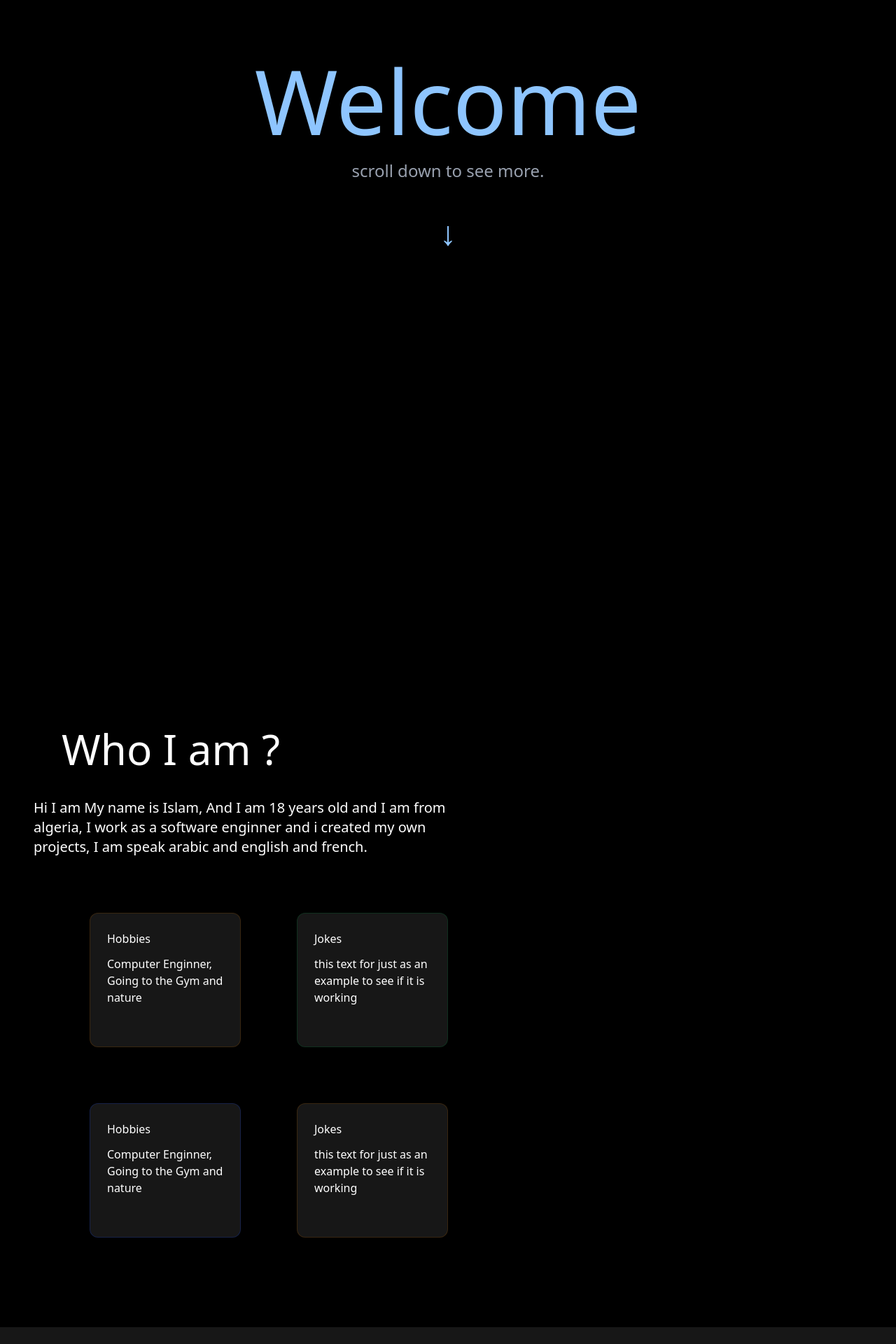
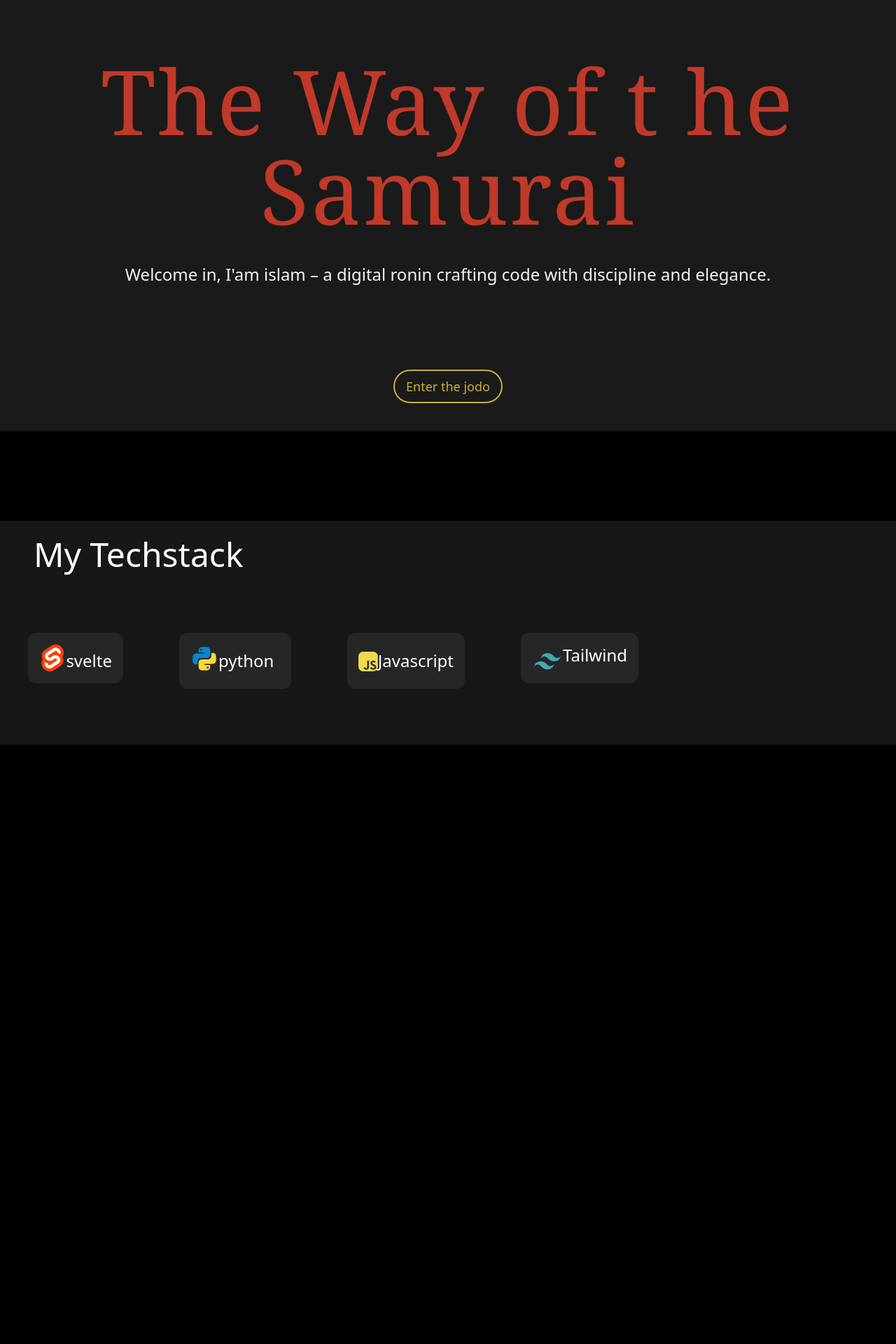
Before and after one commit to Islam0s/myportfolio, a SvelteKit app: page / in a window 1280 px wide. Shown: the top 1920 px of the page at 70% size. After the commit the page ends 1064 px from the top, so only its background shows below. Built offline with nearby package versions, Linux system fonts and the light colour scheme.

Commit message:
A new design for welcome.svelte

```diff
--- a/src/app.css
+++ b/src/app.css
@@ -1,6 +1,6 @@
 @import 'tailwindcss';
 @plugin '@tailwindcss/typography';
-
+@import url('https://fonts.googleapis.com/css2?family=Libertinus+Mono&display=swap');
 
 body {
   background-color: black;
--- a/src/routes/componentes/Welcome.svelte
+++ b/src/routes/componentes/Welcome.svelte
@@ -1,11 +1,22 @@
-<div class="flex min-h-screen w-full flex-col items-center px-4 pt-20">
-	<h1 class="text-4xl text-blue-300 sm:text-6xl md:text-7xl lg:text-9xl">Welcome</h1>
-	<h1 class="flex justify-center py-5 text-center text-lg text-gray-400 sm:text-xl md:text-2xl">
-		scroll down to see more.
-	</h1>
-	<div class="mt-10 animate-bounce">
-		<span class="flex justify-center text-3xl text-blue-300 sm:text-4xl md:text-5xl">
-			&#8595;
-		</span>
+<script>
+</script>
+
+<section
+	class="flex w-full flex-col justify-center bg-[#1a1a1a] pt-10 text-center text-[#f5f5f5] md:pt-20"
+>
+	<div class="text-center">
+		<h1 class="mb-10 font-serif text-4xl tracking-wide text-[#c0392b] md:text-6xl lg:text-9xl">
+			The Way of t he Samurai
+		</h1>
+		<p class="mb-10 text-lg md:mb-20 md:text-2xl">
+			Welcome in, I'am islam – a digital ronin crafting code with discipline and elegance.
+		</p>
+
+		<a
+			href="#button"
+			class="m-10 inline-block rounded-full border-2 border-[#c9b037] px-4 py-2 text-lg text-[#c9b037]"
+		>
+			Enter the jodo
+		</a>
 	</div>
-</div>
+</section>
--- a/src/routes/componentes/about.svelte
+++ b/src/routes/componentes/about.svelte
@@ -1,41 +1 @@
-<div class="text-white mt-50 mr-150 text-xl pl-12">
-
-  <h1 class="text-6xl p-10">Who I am ?</h1>
-  <p>Hi I am My name is Islam, And I am 18 years old and I am from algeria, I work as a software enginner and i created my own projects, I am speak arabic and english and french.</p>
-
-</div>
-
-<div class="text-white flex">
-  <div id="firstbox" class="bg-neutral-900 rounded-xl w-54 h-48 ml-32 mt-20 p-6 border border-yellow-800/30">
-    <h2 class="mb-3">Hobbies</h2>
-    <p>Computer Enginner, Going to the Gym and nature</p>
-  </div>
-
-
- <div class="text-white">
-  <div id="secondbox" class="bg-neutral-900 rounded-xl w-54 h-48 ml-20 mt-20 p-6 border border-green-800/30">
-    <h2 class="mb-3">Jokes</h2>
-    <p>this text for just as an example to see if it is working</p>
-  </div>
- </div>
-
-</div>
-
-
-
-
-<div class="text-white flex">
-  <div id="therdbox" class="bg-neutral-900 rounded-xl w-54 h-48 ml-32 mt-20 p-6 border border-blue-800/30">
-    <h2 class="mb-3">Hobbies</h2>
-    <p>Computer Enginner, Going to the Gym and nature</p>
-  </div>
-
-
- <div class="text-white">
-  <div id="forthbox" class="bg-neutral-900 rounded-xl w-54 h-48 ml-20 mt-20 p-6 border border-yellow-800/30">
-    <h2 class="mb-3">Jokes</h2>
-    <p>this text for just as an example to see if it is working</p>
-  </div>
- </div>
-
-</div>
+<section></section>
```
Also changed, not shown: src/routes/+page.svelte (+7 -7 lines).
